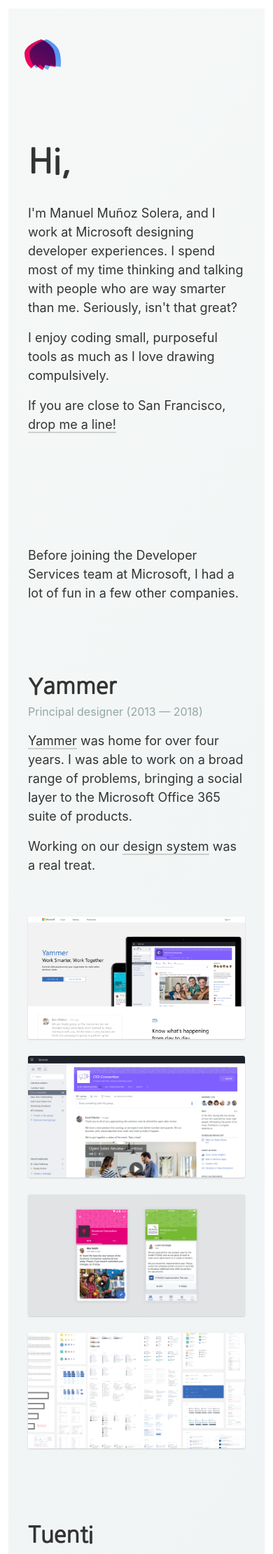
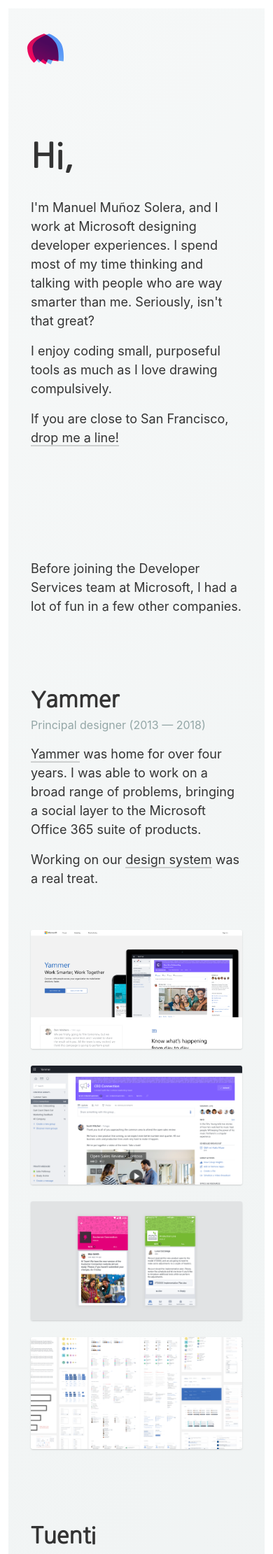
Before and after one commit to mamuso/mamuso.net, a Jekyll site: the page built from index.md, in a window 390 px wide. Shown: the top 2221 px of the page at 70% size. Built offline with Jekyll 4.4.1, drawn with Linux system fonts in a browser that asks for light colours.

Commit message:
adjusting mobile margins

```diff
--- a/_sass/site.scss
+++ b/_sass/site.scss
@@ -103,5 +103,5 @@
 
 
 @media only screen and ( max-width: 767px) and (min-width: 320px) {
-  body { padding: 4rem 2.8rem; }
+  body { padding: 3.2rem; }
 }
```
